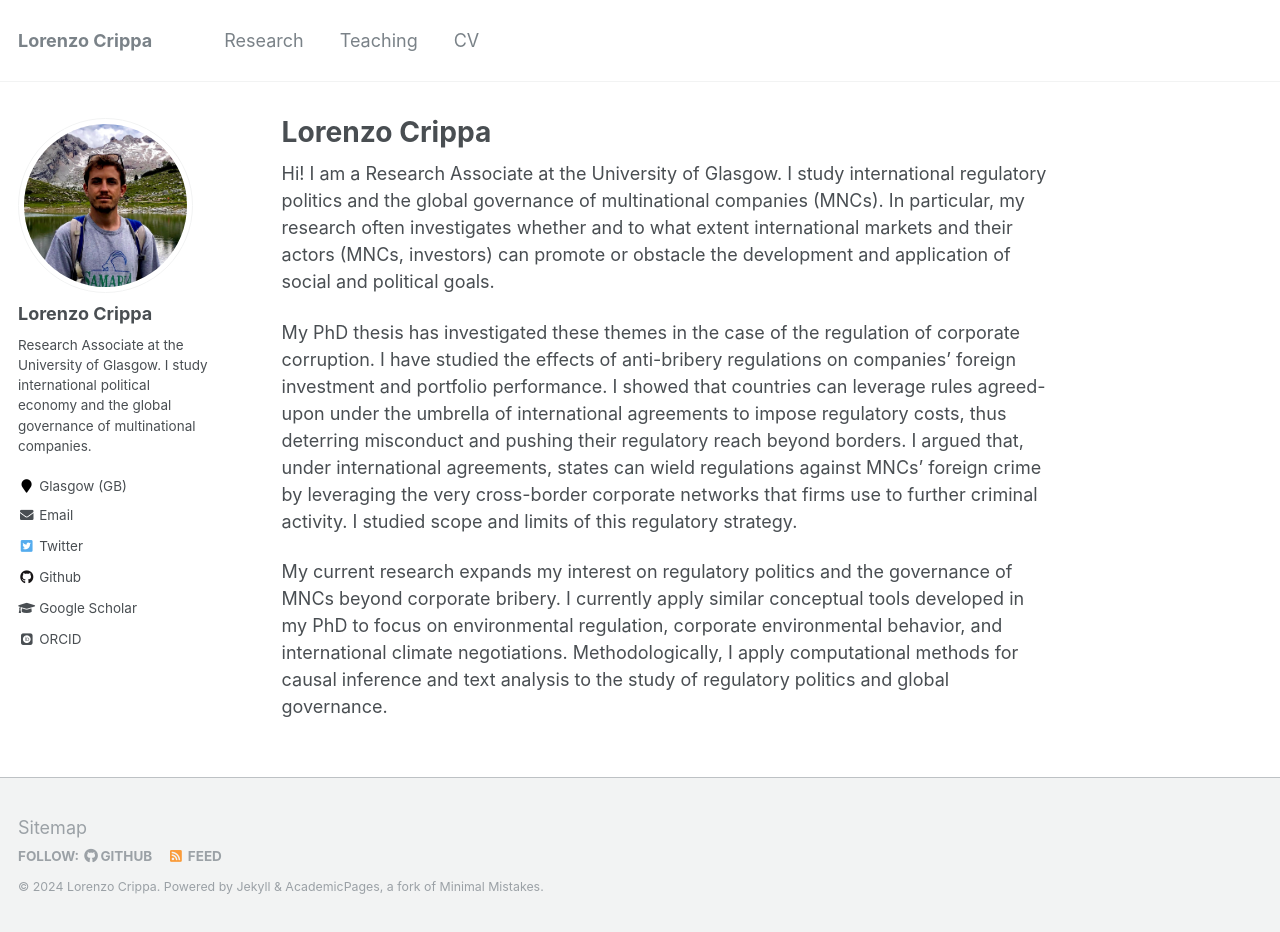
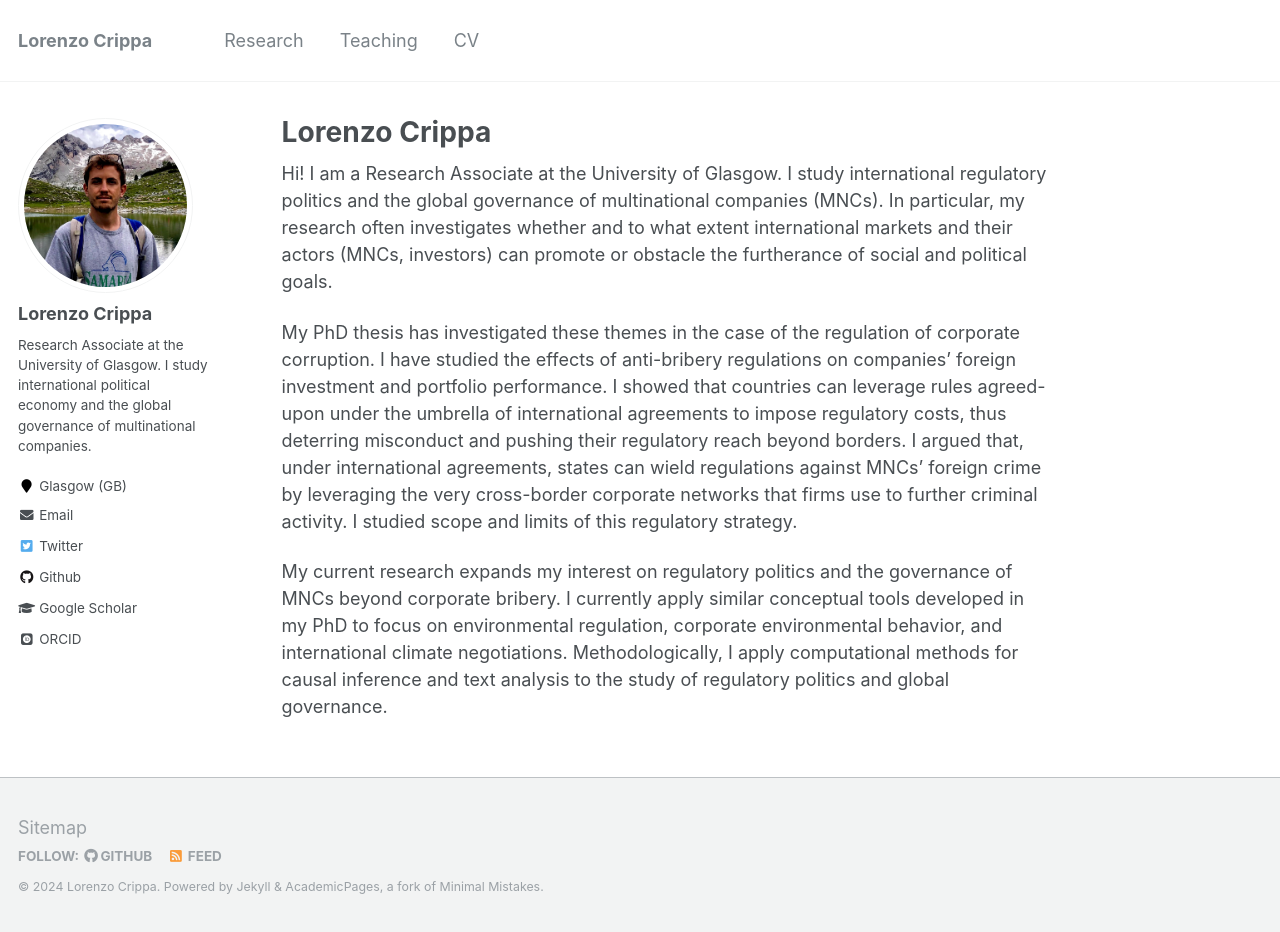
Before and after one commit to lorenzo-crippa/lorenzo-crippa.github.io, a Jekyll site: the page built from _pages/about.md, in a window 1280 px wide and 932 px high. Built offline with Jekyll 4.4.1, drawn with Linux system fonts in a browser that asks for light colours; some web fonts are replaced.

Commit message:
Update about.md

```diff
--- a/_pages/about.md
+++ b/_pages/about.md
@@ -7,7 +7,7 @@ redirect_from:
   - /about.html
 ---
 
-Hi! I am a Research Associate at the University of Glasgow. I study international regulatory politics and the global governance of multinational companies (MNCs). In particular, my research often investigates whether and to what extent international markets and their actors (MNCs, investors) can promote or obstacle the development and application of social and political goals.
+Hi! I am a Research Associate at the University of Glasgow. I study international regulatory politics and the global governance of multinational companies (MNCs). In particular, my research often investigates whether and to what extent international markets and their actors (MNCs, investors) can promote or obstacle the furtherance of social and political goals.
 
 My PhD thesis has investigated these themes in the case of the regulation of corporate corruption. I have studied the effects of anti-bribery regulations on companies' foreign investment and portfolio performance. I showed that countries can leverage rules agreed-upon under the umbrella of international agreements to impose regulatory costs, thus deterring misconduct and pushing their regulatory reach beyond borders. I argued that, under international agreements, states can wield regulations against MNCs' foreign crime by leveraging the very cross-border corporate networks that firms use to further criminal activity. I studied scope and limits of this regulatory strategy.
 
```
